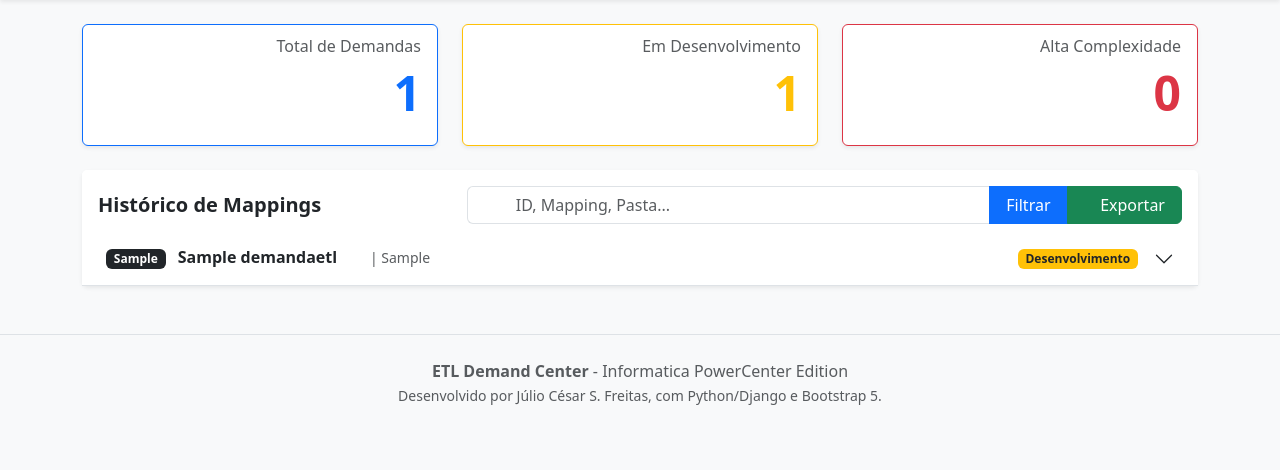
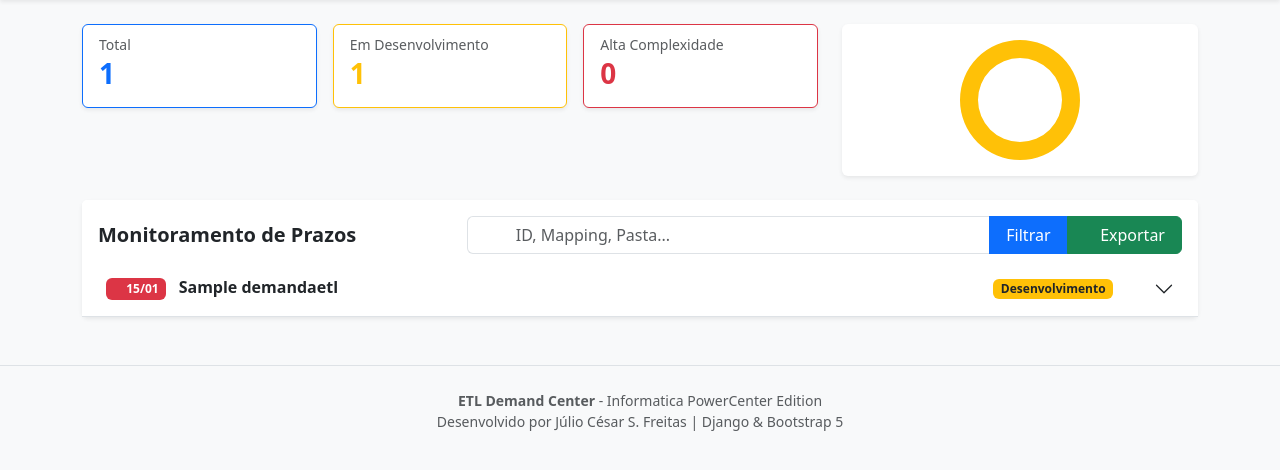
Before and after one commit to juliofreitas77/GestaoDemandasETL, a Django app: page / in a window 1280 px wide. Shown: the part 51-521 px from the top of the page. Run offline with Django 5.2, Linux system fonts and the light colour scheme; tables that the repository leaves empty hold one stand-in row (values such as "Sample post"); some libraries are stand-ins or nearby versions; some web fonts are replaced.

Commit message:
Adicionado semaforo com logica entre data atual e data de entrega da demanda.

```diff
--- a/demandas/models.py
+++ b/demandas/models.py
@@ -1,4 +1,5 @@
 from django.db import models
+from django.utils import timezone
 
 class DemandaETL(models.Model):
     COMPLEXIDADE_CHOICES = [('B', 'Baixa'), ('M', 'Média'), ('A', 'Alta')]
@@ -7,12 +8,13 @@ class DemandaETL(models.Model):
     # Novos Campos Solicitados
     id_demanda = models.CharField(max_length=50, verbose_name="ID da Demanda/Ticket")
     link_jira = models.URLField(max_length=500, blank=True, null=True, verbose_name="Link do Card Jira")
-    data_implementacao = models.DateField(blank=True, null=True, verbose_name="Data de Implementação")
+    data_implementacao = models.DateField(null=True, blank=True, verbose_name="Data Limite de Implantação")
     lider_tecnico = models.CharField(max_length=100, verbose_name="TL (Líder Técnico)")
 
     # Campos anteriores (mantidos)
     titulo = models.CharField(max_length=400)
     data_recebimento = models.DateField()
+    data_implementacao = models.DateField(verbose_name="Data Limite de Implantação")
     status = models.CharField(max_length=1, choices=STATUS_CHOICES, default='D')
     complexidade = models.CharField(max_length=1, choices=COMPLEXIDADE_CHOICES, default='B')
     folder_repositorio = models.CharField(max_length=100, verbose_name="Pasta no Repository Manager")
--- a/demandas/templates/demandas/home.html
+++ b/demandas/templates/demandas/home.html
@@ -3,15 +3,19 @@
 <html lang="pt-br">
 <head>
     <meta charset="UTF-8">
-    <title>ETL Demand Center</title>
+    <meta name="viewport" content="width=device-width, initial-scale=1.0">
+    <title>ETL Demand Center | Gestão de Prazos</title>
 
     <link href="{% static 'css/bootstrap.min.css' %}" rel="stylesheet">
     <link rel="stylesheet" href="{% static 'css/bootstrap-icons.css' %}">
     <link rel="stylesheet" href="{% static 'css/atom-one-dark.min.css' %}">
 
     <style>
-        /* Mantenha o seu CSS personalizado aqui dentro do style para garantir que funcione */
         .gradient-custom { background: linear-gradient(90deg, #1cb5e0 0%, #000851 100%); }
+        .card-stats { transition: transform 0.2s; }
+        .card-stats:hover { transform: scale(1.02); }
+        .accordion-button:not(.collapsed) { background-color: #f8f9fa; color: #000; box-shadow: none; }
+        pre code { display: block; padding: 1rem; max-height: 400px; overflow-x: auto; font-size: 0.85rem; }
     </style>
 </head>
 <body class="bg-light">
@@ -32,42 +36,38 @@
 
 <div class="container">
     <div class="row mb-4">
-        <div class="col-md-4">
-            <div class="card card-stats border-primary shadow-sm h-100">
-                <div class="card-body d-flex align-items-center">
-                    <div class="flex-shrink-0 text-primary fs-1">
-                        <i class="bi bi-collection-fill"></i>
+        <div class="col-md-8">
+            <div class="row g-3">
+                <div class="col-md-4">
+                    <div class="card card-stats border-primary shadow-sm h-100">
+                        <div class="card-body py-3">
+                            <h6 class="card-subtitle mb-1 text-muted small">Total</h6>
+                            <h3 class="card-title text-primary mb-0 fw-bold">{{ total }}</h3>
+                        </div>
                     </div>
-                    <div class="flex-grow-1 ms-3 text-end">
-                        <h6 class="card-subtitle mb-2 text-muted">Total de Demandas</h6>
-                        <h2 class="card-title text-primary display-5 fw-bold">{{ total }}</h2>
+                </div>
+                <div class="col-md-4">
+                    <div class="card card-stats border-warning shadow-sm h-100">
+                        <div class="card-body py-3">
+                            <h6 class="card-subtitle mb-1 text-muted small">Em Desenvolvimento</h6>
+                            <h3 class="card-title text-warning mb-0 fw-bold">{{ em_desenv }}</h3>
+                        </div>
+                    </div>
+                </div>
+                <div class="col-md-4">
+                    <div class="card card-stats border-danger shadow-sm h-100">
+                        <div class="card-body py-3">
+                            <h6 class="card-subtitle mb-1 text-muted small">Alta Complexidade</h6>
+                            <h3 class="card-title text-danger mb-0 fw-bold">{{ alta }}</h3>
+                        </div>
                     </div>
                 </div>
             </div>
         </div>
         <div class="col-md-4">
-            <div class="card card-stats border-warning shadow-sm h-100">
-                <div class="card-body d-flex align-items-center">
-                    <div class="flex-shrink-0 text-warning fs-1">
-                        <i class="bi bi-cone-striped"></i>
-                    </div>
-                    <div class="flex-grow-1 ms-3 text-end">
-                        <h6 class="card-subtitle mb-2 text-muted">Em Desenvolvimento</h6>
-                        <h2 class="card-title text-warning display-5 fw-bold">{{ em_desenv }}</h2>
-                    </div>
-                </div>
-            </div>
-        </div>
-        <div class="col-md-4">
-            <div class="card card-stats border-danger shadow-sm h-100">
-                <div class="card-body d-flex align-items-center">
-                    <div class="flex-shrink-0 text-danger fs-1">
-                        <i class="bi bi-exclamation-octagon-fill"></i>
-                    </div>
-                    <div class="flex-grow-1 ms-3 text-end">
-                        <h6 class="card-subtitle mb-2 text-muted">Alta Complexidade</h6>
-                        <h2 class="card-title text-danger display-5 fw-bold">{{ alta }}</h2>
-                    </div>
+            <div class="card shadow-sm border-0 h-100">
+                <div class="card-body d-flex align-items-center justify-content-center">
+                    <canvas id="statusChart" style="max-height: 120px;"></canvas>
                 </div>
             </div>
         </div>
@@ -77,24 +77,17 @@
         <div class="card-header bg-white border-0 pt-3">
             <div class="row align-items-center">
                 <div class="col-md-4">
-                    <h5 class="mb-0 fw-bold text-dark">Histórico de Mappings</h5>
+                    <h5 class="mb-0 fw-bold text-dark">Monitoramento de Prazos</h5>
                 </div>
                 <div class="col-md-8">
                     <form method="GET" action="{% url 'home' %}" class="d-flex justify-content-end">
                         <div class="input-group">
-                            <span class="input-group-text bg-white border-end-0 text-muted">
-                                <i class="bi bi-search"></i>
-                            </span>
-                            <input type="text" name="search" class="form-control border-start-0"
-                                   placeholder="ID, Mapping, Pasta..."
-                                   value="{{ valor_busca|default:'' }}">
-
+                            <span class="input-group-text bg-white border-end-0 text-muted"><i class="bi bi-search"></i></span>
+                            <input type="text" name="search" class="form-control border-start-0" placeholder="ID, Mapping, Pasta..." value="{{ valor_busca|default:'' }}">
                             <button class="btn btn-primary px-3" type="submit">Filtrar</button>
-
                             <a href="{% url 'exportar_excel' %}?search={{ valor_busca|default:'' }}" class="btn btn-success px-3">
                                 <i class="bi bi-file-earmark-excel"></i> Exportar
                             </a>
-
                             {% if valor_busca %}
                                 <a href="{% url 'home' %}" class="btn btn-outline-secondary">Limpar</a>
                             {% endif %}
@@ -112,14 +105,16 @@
                         <button class="accordion-button collapsed px-4" type="button" data-bs-toggle="collapse" data-bs-target="#collapse{{ demanda.id }}">
                             <div class="d-flex justify-content-between w-100 align-items-center me-3">
                                 <div>
-                                    <span class="badge bg-dark me-2">{{ demanda.id_demanda }}</span>
+                                    <span class="badge bg-{{ demanda.risco_cor }} me-2" title="{{ demanda.risco_texto }}">
+                                        <i class="bi bi-clock-history"></i>
+                                        {% if demanda.data_implementacao %}{{ demanda.data_implementacao|date:"d/m" }}{% else %}--/--{% endif %}
+                                    </span>
                                     <strong class="text-dark">{{ demanda.titulo }}</strong>
                                     {% if demanda.link_jira %}
-                                        <i class="bi bi-share text-primary ms-1" title="Possui link Jira"></i>
+                                        <i class="bi bi-share text-primary ms-1" title="Ver Jira"></i>
                                     {% endif %}
-                                    <small class="text-muted ms-2 d-none d-md-inline">| {{ demanda.folder_repositorio }}</small>
                                 </div>
-                                <div>
+                                <div class="text-end">
                                     {% if demanda.status == 'D' %}
                                         <span class="badge bg-warning text-dark">Desenvolvimento</span>
                                     {% elif demanda.status == 'T' %}
@@ -127,10 +122,7 @@
                                     {% else %}
                                         <span class="badge bg-success">Produção</span>
                                     {% endif %}
-
-                                    {% if demanda.complexidade == 'A' %}
-                                        <span class="badge border border-danger text-danger ms-1">Alta</span>
-                                    {% endif %}
+                                    <i class="bi bi-chevron-down ms-2 text-muted"></i>
                                 </div>
                             </div>
                         </button>
@@ -141,38 +133,26 @@
                                 <div class="col-md-4 border-end">
                                     <h6 class="fw-bold text-primary"><i class="bi bi-info-circle"></i> Detalhes do Mapping</h6>
                                     <ul class="list-unstyled small">
+                                        <li><strong>ID:</strong> {{ demanda.id_demanda }}</li>
                                         <li><strong>Workflow:</strong> {{ demanda.workflow_mapping }}</li>
-                                        <li><strong>Origem/Destino:</strong> {{ demanda.origem_destino }}</li>
                                         <li><strong>TL Responsável:</strong> {{ demanda.lider_tecnico }}</li>
+                                        <li><strong>Pasta PC:</strong> {{ demanda.folder_repositorio }}</li>
                                         <li><strong>Data Rec.:</strong> {{ demanda.data_recebimento|date:"d/m/Y" }}</li>
                                         {% if demanda.link_jira %}
-                                            <li>
-                                                <i class="bi bi-link-45deg text-primary"></i>
-                                                <a href="{{ demanda.link_jira }}" target="_blank" class="text-decoration-none fw-bold">
-                                                    Abrir no Jira <i class="bi bi-box-arrow-up-right small"></i>
-                                                </a>
-                                            </li>
-                                        {% endif %}
-                                        {% if demanda.data_implementacao %}
-                                            <li><strong>Implementado em:</strong> {{ demanda.data_implementacao|date:"d/m/Y" }}</li>
+                                            <li><a href="{{ demanda.link_jira }}" target="_blank" class="text-decoration-none fw-bold"><i class="bi bi-link"></i> Abrir no Jira</a></li>
                                         {% endif %}
                                     </ul>
                                     {% if demanda.arquivo_tecnico %}
-                                        <a href="{{ demanda.arquivo_tecnico.url }}" class="btn btn-sm btn-outline-primary mt-2 w-100" target="_blank">
-                                            <i class="bi bi-file-earmark-pdf"></i> Abrir Documento Técnico
+                                        <a href="{{ demanda.arquivo_tecnico.url }}" class="btn btn-sm btn-outline-primary w-100" target="_blank">
+                                            <i class="bi bi-file-earmark-pdf"></i> Documento Técnico
                                         </a>
                                     {% endif %}
                                 </div>
-
                                 <div class="col-md-8">
-                                    <h6 class="fw-bold text-primary"><i class="bi bi-code-slash"></i> Lógica de Desenvolvimento</h6>
+                                    <h6 class="fw-bold text-primary"><i class="bi bi-code-slash"></i> Lógica e Scripts</h6>
                                     <p class="small text-secondary">{{ demanda.descricao_solucao|linebreaks }}</p>
-
                                     {% if demanda.script_sql_shell %}
-                                        <div class="mt-3">
-                                            <label class="small fw-bold text-muted mb-1">Snippet SQL / Shell:</label>
-                                            <pre class="m-0"><code class="language-sql shadow-sm rounded">{{ demanda.script_sql_shell }}</code></pre>
-                                        </div>
+                                        <pre class="m-0"><code class="language-sql shadow-sm rounded">{{ demanda.script_sql_shell }}</code></pre>
                                     {% endif %}
                                 </div>
                             </div>
@@ -182,7 +162,7 @@
                 {% empty %}
                 <div class="p-5 text-center text-muted">
                     <i class="bi bi-search fs-1"></i>
-                    <p class="mt-2">Nenhuma demanda encontrada para os critérios de busca.</p>
+                    <p class="mt-2">Nenhuma demanda ativa no momento.</p>
                 </div>
                 {% endfor %}
             </div>
@@ -191,15 +171,32 @@
 </div>
 
 <footer class="text-center mt-5 pb-4 text-muted border-top pt-4">
-    <div class="container">
+    <div class="container small">
         <p class="mb-0"><strong>ETL Demand Center</strong> - Informatica PowerCenter Edition</p>
-        <small>Desenvolvido por Júlio César S. Freitas, com Python/Django e Bootstrap 5.</small>
+        <p>Desenvolvido por Júlio César S. Freitas | Django & Bootstrap 5</p>
     </div>
 </footer>
 
 <script src="{% static 'js/bootstrap.bundle.min.js' %}"></script>
 <script src="{% static 'js/highlight.min.js' %}"></script>
-<script src="https://cdnjs.cloudflare.com/ajax/libs/highlight.js/11.8.0/highlight.min.js"></script>
-<script>hljs.highlightAll();</script>
+<script src="https://cdn.jsdelivr.net/npm/chart.js"></script>
+<script>
+    hljs.highlightAll();
+
+    // Configuração básica do Gráfico (Chart.js)
+    const ctx = document.getElementById('statusChart').getContext('2d');
+    new Chart(ctx, {
+        type: 'doughnut',
+        data: {
+            labels: {{ labels|safe|default:"[]" }},
+            datasets: [{
+                data: {{ data_grafico|safe|default:"[]" }},
+                backgroundColor: ['#ffc107', '#0dcaf0', '#198754'],
+                borderWidth: 0
+            }]
+        },
+        options: { plugins: { legend: { display: false } }, cutout: '70%' }
+    });
+</script>
 </body>
 </html>
--- a/demandas/views.py
+++ b/demandas/views.py
@@ -1,16 +1,22 @@
 from django.shortcuts import render
+from django.db.models import Q, Count
+from datetime import date
 from .models import DemandaETL
-from django.db.models import Q  # Importante para buscas complexas (OR)
+from django.http import HttpResponse
+from openpyxl import Workbook
+from openpyxl.styles import Font, PatternFill, Alignment, Border, Side
+
+
 def home(request):
-    # Captura o termo de busca vindo da URL (ex: ?search=Oracle)
+    # 1. Captura o termo de busca vindo da URL
     busca = request.GET.get('search')
 
-    # Começa com todas as demandas
-    demandas = DemandaETL.objects.all().order_by('-data_recebimento')
+    # 2. Inicia o QuerySet com todas as demandas
+    demandas_queryset = DemandaETL.objects.all().order_by('-data_recebimento')
 
-    # Se houver algo na busca, filtra por múltiplos campos
+    # 3. Aplica filtros de busca, se houver termo digitado
     if busca:
-        demandas = demandas.filter(
+        demandas_queryset = demandas_queryset.filter(
             Q(titulo__icontains=busca) |
             Q(id_demanda__icontains=busca) |
             Q(workflow_mapping__icontains=busca) |
@@ -18,61 +24,110 @@ def home(request):
             Q(origem_destino__icontains=busca)
         )
 
-    # Cálculos para o Dashboard (baseados no que foi filtrado ou no total)
-    total = demandas.count()
-    em_desenv = demandas.filter(status='D').count()
-    alta = demandas.filter(complexidade='A').count()
+    # 4. Cálculos para os Cards do Dashboard
+    total = demandas_queryset.count()
+    em_desenv = demandas_queryset.filter(status='D').count()
+    alta = demandas_queryset.filter(complexidade='A').count()
+
+    # 5. Lógica do Semáforo de Prazos (RAG)
+    hoje = date.today()
+    for d in demandas_queryset:
+        if d.data_implementacao:
+            dias_restantes = (d.data_implementacao - hoje).days
+            if dias_restantes < 0:
+                d.risco_cor = "danger"  # Vermelho: Atrasado
+                d.risco_texto = f"Atrasada ({abs(dias_restantes)}d)"
+            elif dias_restantes <= 3:
+                d.risco_cor = "warning"  # Amarelo: Prazo Crítico
+                d.risco_texto = "Prazo Crítico"
+            else:
+                d.risco_cor = "success"  # Verde: No Prazo
+                d.risco_texto = "No Prazo"
+        else:
+            d.risco_cor = "secondary"  # Cinza: Sem data
+            d.risco_texto = "Sem data alvo"
+
+    # 6. Dados para o Gráfico de Status
+    stats_status = demandas_queryset.values('status').annotate(total=Count('status'))
+    labels = []
+    data_grafico = []
+    status_map = dict(DemandaETL.STATUS_CHOICES)
+
+    for s in stats_status:
+        labels.append(status_map.get(s['status']))
+        data_grafico.append(s['total'])
 
     context = {
-        'demandas': demandas,
+        'demandas': demandas_queryset,
         'total': total,
         'em_desenv': em_desenv,
         'alta': alta,
-        'valor_busca': busca,  # Devolvemos o termo para o campo de busca
+        'valor_busca': busca,
+        'labels': labels,
+        'data_grafico': data_grafico,
     }
     return render(request, 'demandas/home.html', context)
 
 
-from django.http import HttpResponse
-from openpyxl import Workbook
-from .models import DemandaETL
-
-
+# --- FUNÇÃO DE EXPORTAÇÃO ---
 def exportar_excel(request):
-    # Pega os mesmos filtros da busca
     busca = request.GET.get('search')
-    demandas = DemandaETL.objects.all().order_by('-data_recebimento')
+    demandas_queryset = DemandaETL.objects.all().order_by('-data_recebimento')
 
     if busca:
-        from django.db.models import Q
-        demandas = demandas.filter(
+        demandas_queryset = demandas_queryset.filter(
             Q(titulo__icontains=busca) | Q(id_demanda__icontains=busca)
         )
 
-    # Cria o arquivo Excel na memória
     wb = Workbook()
     ws = wb.active
-    ws.title = "Relatorio de Demandas ETL"
+    ws.title = "Relatorio_ETL"
 
-    # Cabeçalho da planilha
+    # Estilos profissionais para o Excel
+    header_font = Font(name='Arial', bold=True, color="FFFFFF")
+    header_fill = PatternFill(start_color="000851", end_color="000851", fill_type="solid")
+    center_alignment = Alignment(horizontal="center", vertical="center")
+    thin_border = Border(left=Side(style='thin'), right=Side(style='thin'),
+                         top=Side(style='thin'), bottom=Side(style='thin'))
+
+    # Cabeçalho da Planilha
     colunas = ['ID Demanda', 'Título', 'Status', 'Complexidade', 'TL Responsável', 'Link Jira', 'Pasta PC']
     ws.append(colunas)
 
-    # Preenche os dados
-    for d in demandas:
+    for cell in ws[1]:
+        cell.font = header_font
+        cell.fill = header_fill
+        cell.alignment = center_alignment
+        cell.border = thin_border
+
+    # Inserção dos Dados
+    for d in demandas_queryset:
         ws.append([
             d.id_demanda,
             d.titulo,
-            d.get_status_display(),  # Pega o texto amigável do status
+            d.get_status_display(),
             d.get_complexidade_display(),
             d.lider_tecnico,
             d.link_jira or 'N/A',
             d.folder_repositorio
         ])
 
-    # Configura a resposta do navegador para download
+    # Ajuste automático de largura das colunas
+    for col in ws.columns:
+        max_length = 0
+        column = col[0].column_letter
+        for cell in col:
+            try:
+                if len(str(cell.value)) > max_length:
+                    max_length = len(str(cell.value))
+            except:
+                pass
+        ws.column_dimensions[column].width = max_length + 2
+
+    ws.auto_filter.ref = ws.dimensions
+
     response = HttpResponse(content_type='application/vnd.openxmlformats-officedocument.spreadsheetml.sheet')
-    response['Content-Disposition'] = 'attachment; filename=Relatorio_ETL.xlsx'
+    response['Content-Disposition'] = 'attachment; filename=Relatorio_Demandas_ETL.xlsx'
     wb.save(response)
 
     return response
```
